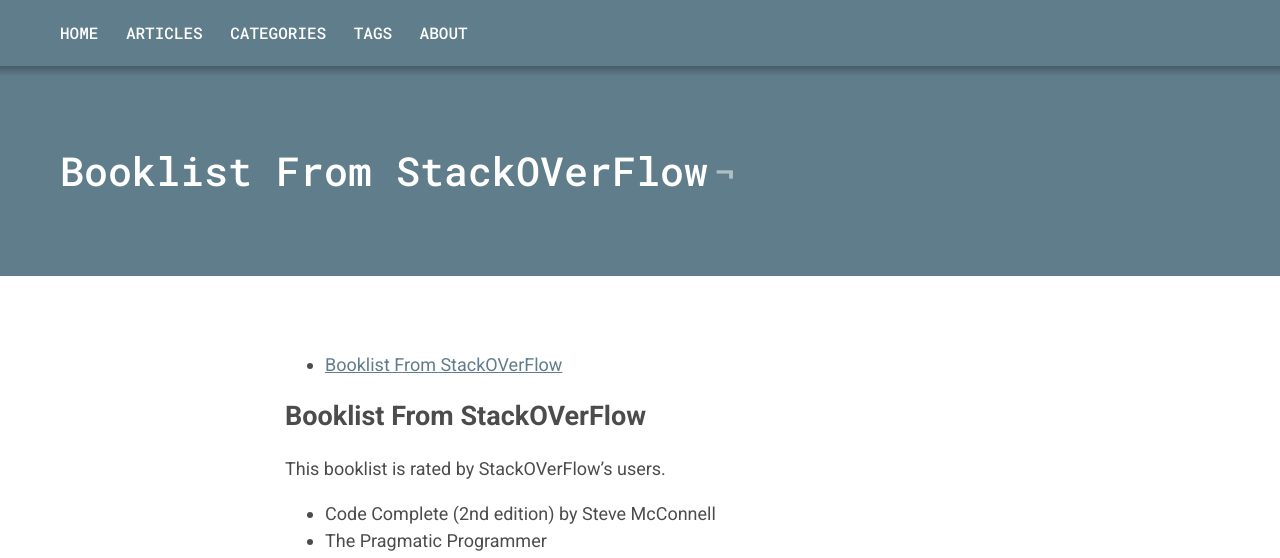
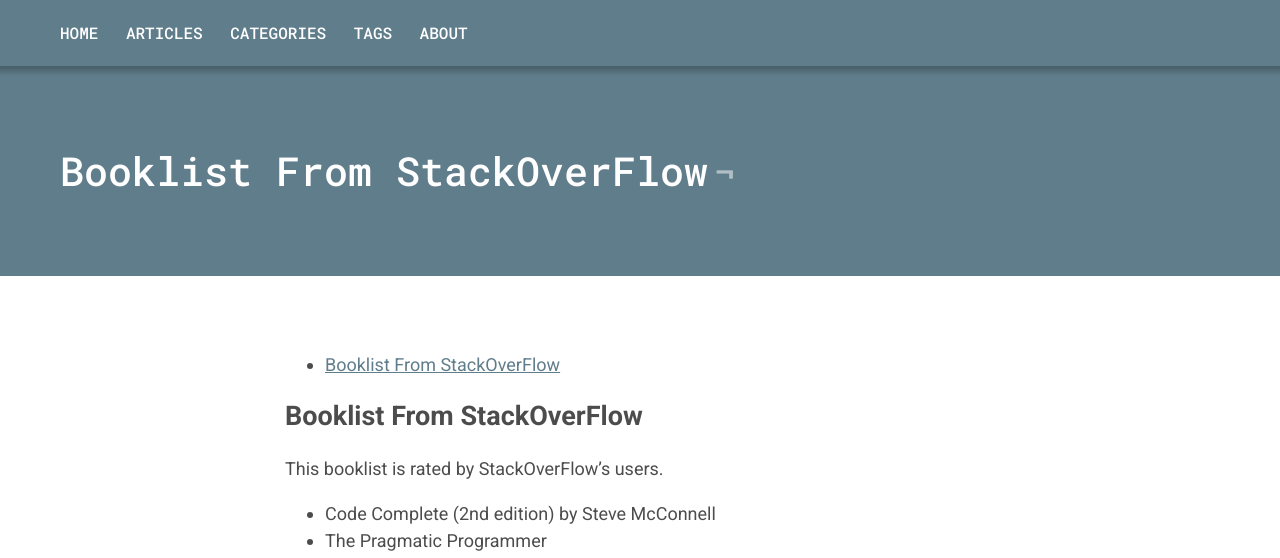
Before and after one commit to ishbguy/ishbguy.github.io, a Jekyll site: the page built from _posts/2017-07-23-Booklist-From-StackOverFlow.md, in a window 1280 px wide and 900 px high. Shown: the top 558 px of the window. Built offline with Jekyll 4.4.1, drawn with Linux system fonts in a browser that asks for light colours.

Commit message:
Fix typo.

```diff
--- a/_posts/2017-07-23-Booklist-From-StackOverFlow.md
+++ b/_posts/2017-07-23-Booklist-From-StackOverFlow.md
@@ -1,17 +1,17 @@
 ---
 layout: post
-title: "Booklist From StackOVerFlow"
+title: "Booklist From StackOverFlow"
 date: 2017-07-23 22:49:45 +0800
 categories: Booklist
-tags: StackOVerFlow
+tags: StackOverFlow
 ---
 
 * content
 {:toc}
 
-# Booklist From StackOVerFlow
+# Booklist From StackOverFlow
 
-This booklist is rated by StackOVerFlow's users.
+This booklist is rated by StackOverFlow's users.
 
 + Code Complete (2nd edition) by Steve McConnell
 + The Pragmatic Programmer
```
